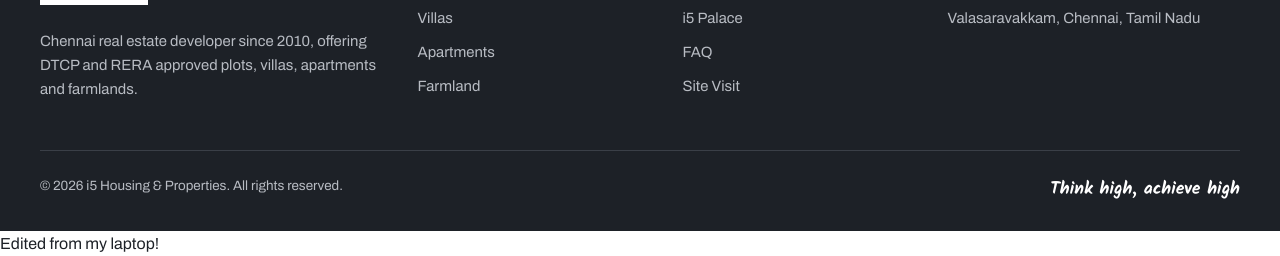
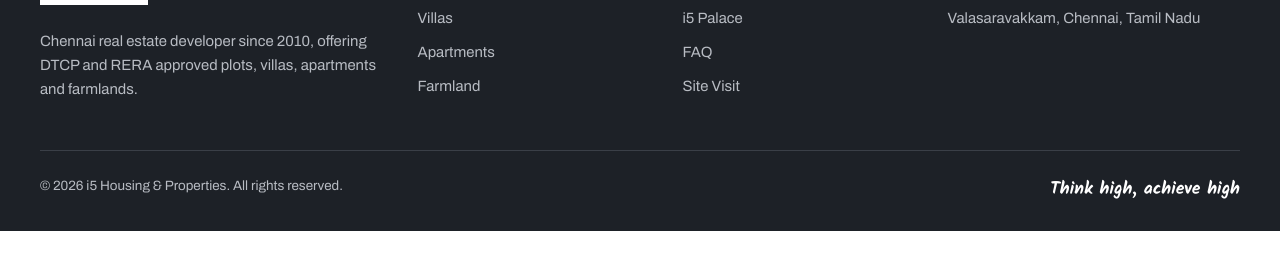
Before and after one commit to filtercoffee-dev/my-first-site, a plain HTML site: page index.html in a window 1280 px wide. Shown: the part 7767-8023 px from the top of the page. After the commit the page ends 7998 px from the top, so only its background shows below. Drawn offline with Linux system fonts and the light colour scheme.

Commit message:
removed edited from my laptop line

```diff
--- a/index.html
+++ b/index.html
@@ -635,6 +635,5 @@ function sendEnquiry(e,src){
 
 document.getElementById('yr').textContent=new Date().getFullYear();
 </script>
-<p>Edited from my laptop!</p>
 </body>
 </html>
```
